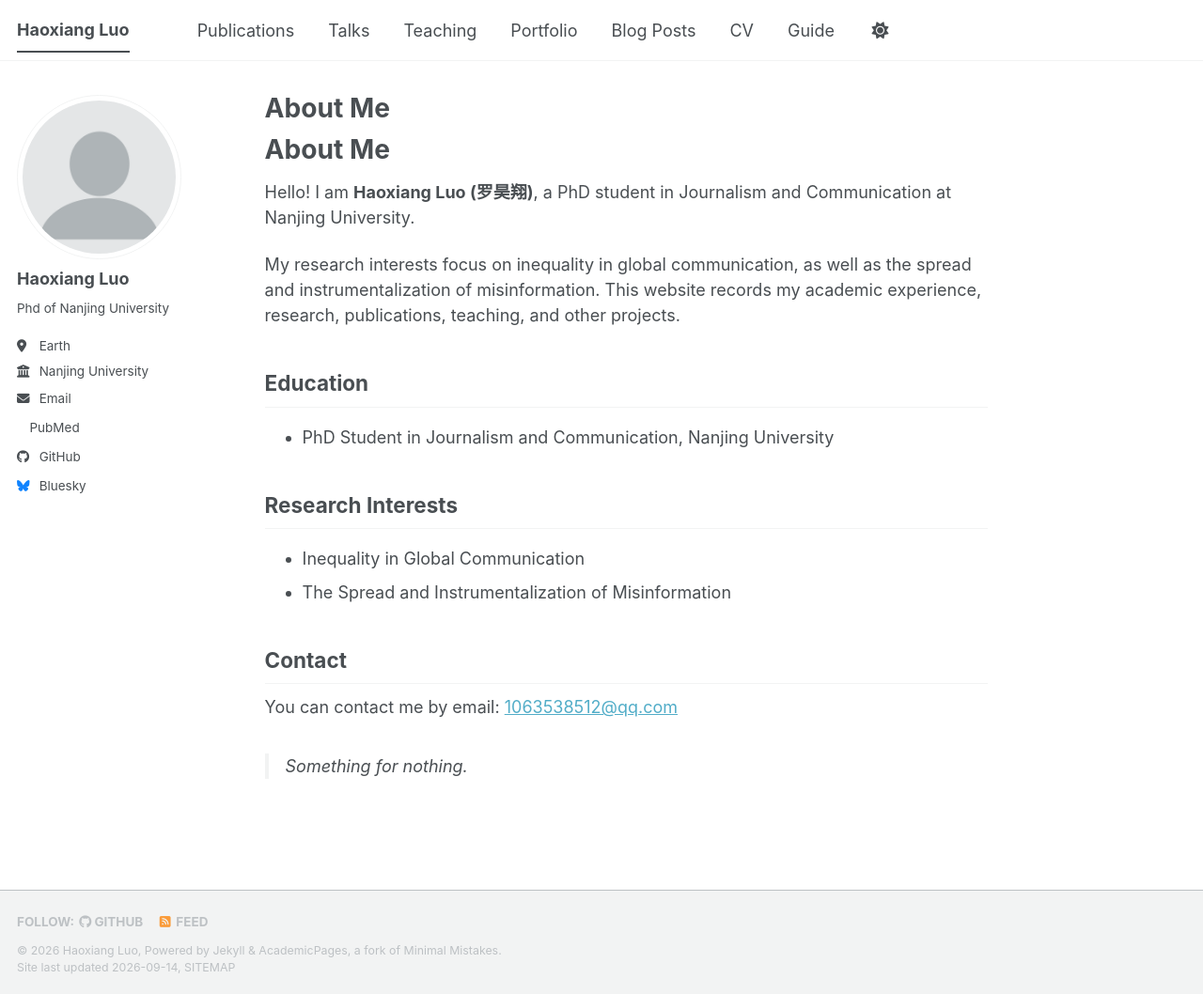
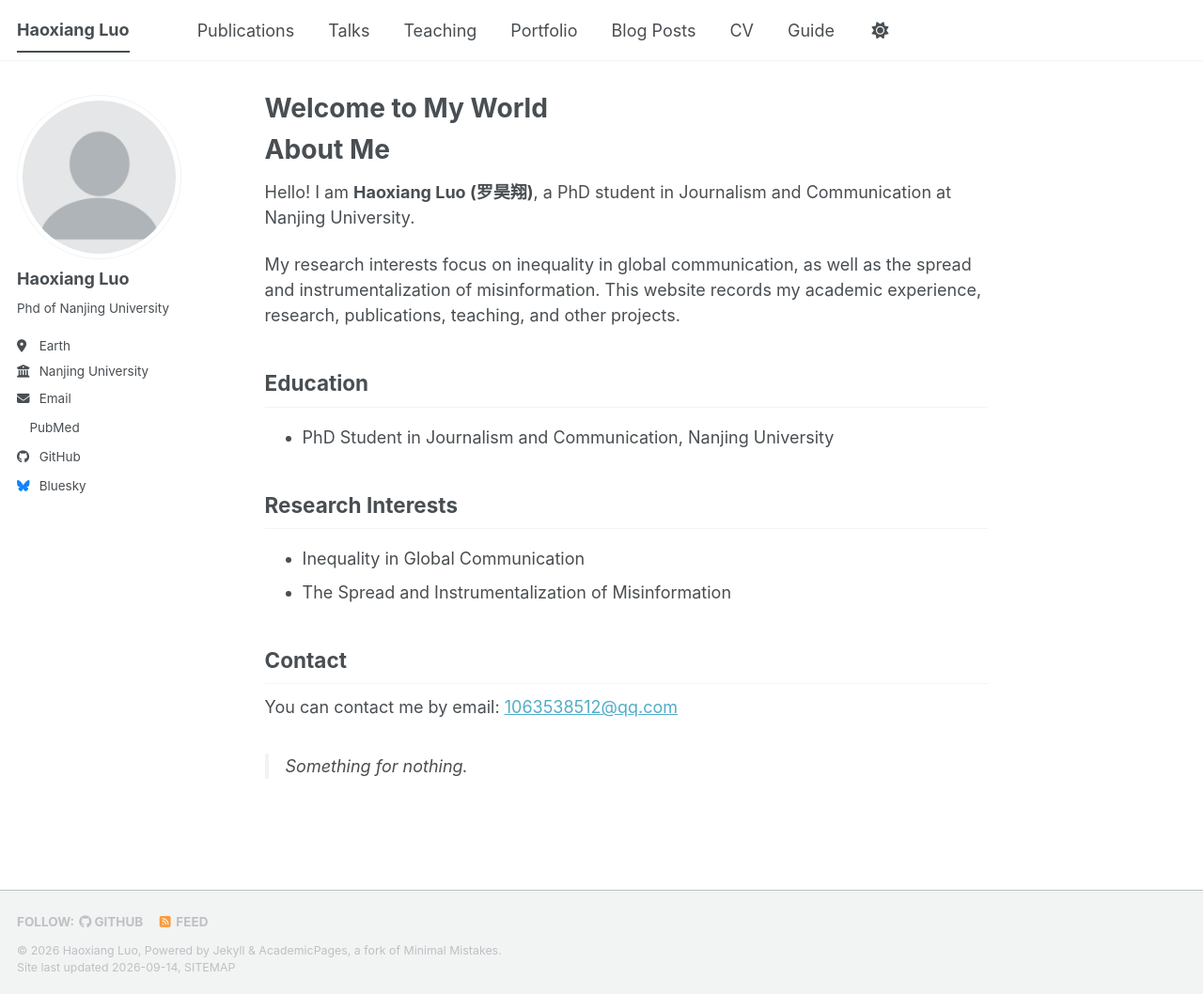
Before and after one commit to HaoxiangLuo/HaoxiangLuo.github.io, a Jekyll site: the page built from _pages/about.md, in a window 1280 px wide and 1058 px high. Shown: the whole window at 94% size. Built offline with Jekyll 4.4.1, drawn with Linux system fonts in a browser that asks for light colours; a style sheet for code colours, icons or effects is not loaded.

Commit message:
Update about.md

```diff
--- a/_pages/about.md
+++ b/_pages/about.md
@@ -1,6 +1,6 @@
 ---
 permalink: /
-title: "About Me"
+title: "Welcome to My World"
 author_profile: true
 redirect_from:
   - /about/
```
